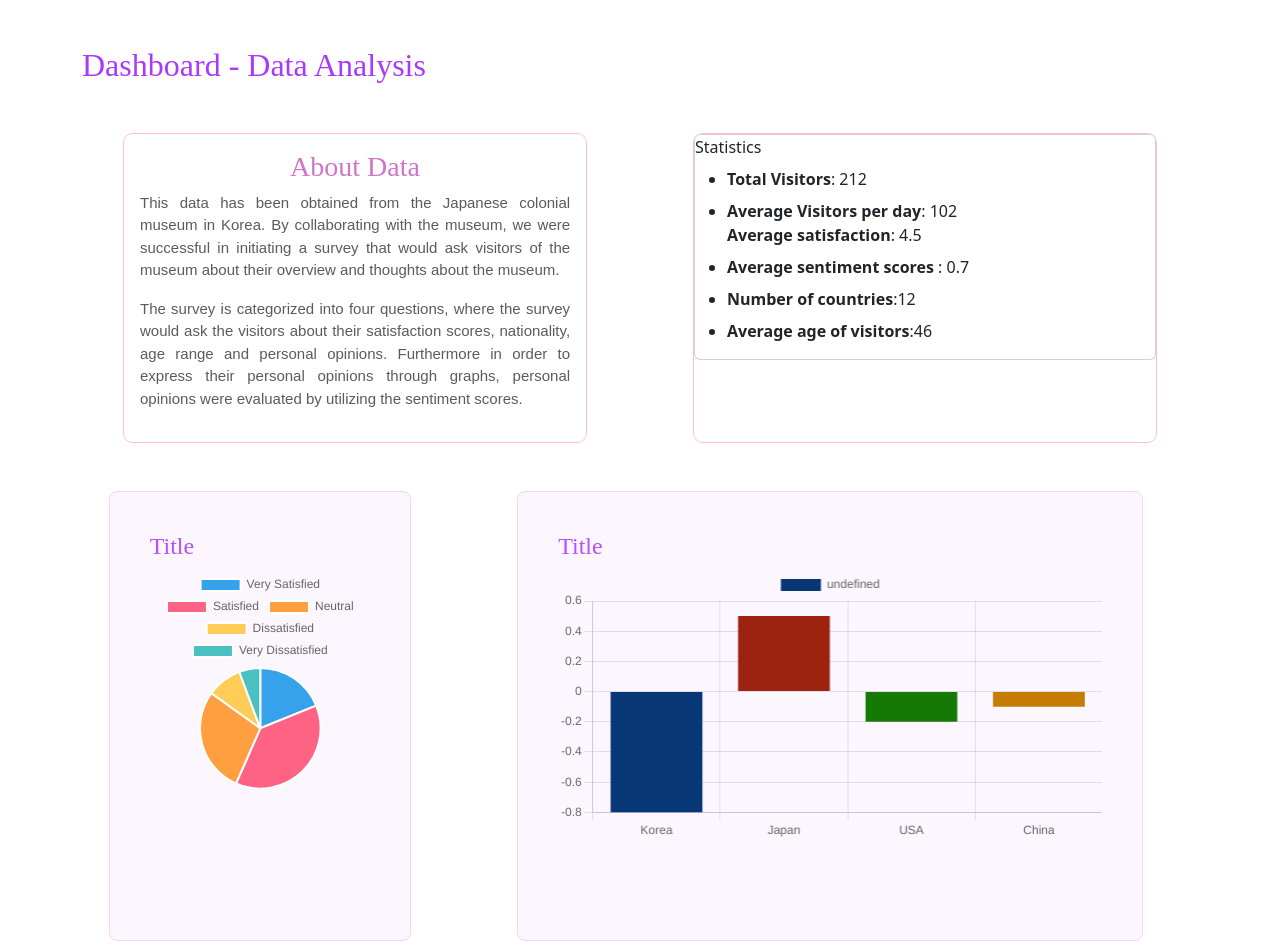
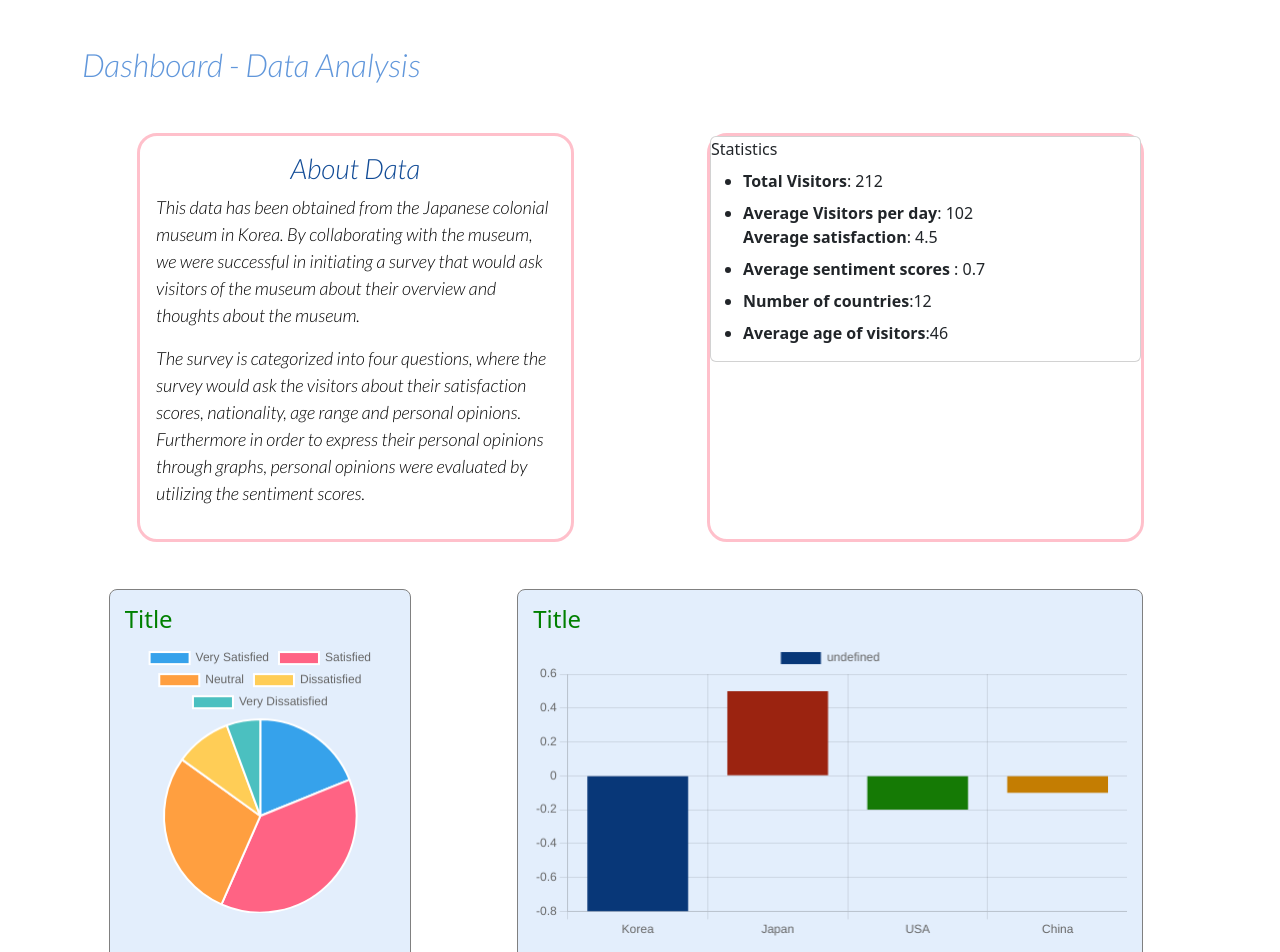
Before and after one commit to Myungseok08/History-MU, a plain HTML site: page index.html in a window 1280 px wide. Shown: the part 640-1592 px from the top of the page. Drawn offline with nearby package versions, Linux system fonts and the light colour scheme.

Commit message:
Add files via upload

```diff
--- a/static/css/styles.css
+++ b/static/css/styles.css
@@ -1,11 +1,11 @@
 a{
 	text-decoration: none;
-	color: #D7A0FF;
+	color:darkblue ;
 }
 
 header{
-	background: #FAF3FF;
-	padding: 9px 0;
+	background: #E8EDEF;
+	padding: 25px 0;
 }
 
 .navbar ul{
@@ -22,7 +22,7 @@ header{
 .navbar a{
 	font-size:15px;
 	font-weight:600;
-	color: #D7A0FF;
+	color: #61BDEA;
 	text-transform: uppercase;
 	display: flex;
 	align-items:center;
@@ -36,37 +36,39 @@ section {
 	overflow:hidden;
 }
 h2{
-	color: #AA39FD;
-	font-family: 'Playfair Display', serif;
+	color: #6197DB;
+	font-family: 'Lato', sans-serif;
+}
+p{
+
+	font-family: 'Lato', sans-serif;
 }
 h3{
-	font-family: 'Playfair Display', serif;
-}
-p{
-	font-family: 'PT Sans', sans-serif;
+	font-family: 'Lato', sans-serif;
 }
 h4{
 	color:green;
-	font-family: 'Playfair Display', serif;
 }
 .card1{
-	width: 85%;
-	background-color: white;
-	color: #CF75C8;
-	border: 1px solid pink;
-	border-radius: 10px;
-/*	transition: 0.3s;*/
+	width:80%;
+	background-color:white;
+	color:#114B96;
+	border: 3px solid pink;
+	border-radius:20px;
+	transition: 0.5s;
 }
 .card1:hover{
-	scale:1.05;
-/*	background-color: #FFEBFD;*/
+     scale:1.1;
+     background-color:#91B1C2  ;
+}
 }
 .card1 p{
-	color:#848484;
-	font-size: 18px;
+	color:black;
+	font-size:15px;
+	text-align: justify;
 }
 .card2{
-	width: 85%;
+    width: 80%;
 	background-color:white;
 	color:black;
 	border: 6px solid gray;
@@ -74,54 +76,45 @@ border-radius: 12px;
 	transition: 0.3s;
 }
 .card2:hover{
-scale:1.05;
+	scale:1.1;
 	background-color: gray;
 }
 .card p{
-	color: #5B5B5B;
-	font-size:15px;
-	text-align: justify;
+	color:black;
+	font-size:18px;
 }
 /*#piechart1{
 	border: 1px solid darkgray;
 	border-radius: 8px;
-	padding: 45px;
+	padding: 20px;
 }
 #barchart1{
 	border: 1px solid darkgray;
 	border-radius: 8px;
-		padding: 40px;
+	padding: 24px;
 
 }
 
-#linechart1{
+#newchart1{
 	border: 1px solid darkgray;
 	border-radius: 8px;
-	padding: 15px;
+	padding: 20px;
 }
-
-#linechart2{
+#newchart2{
 	border: 1px solid darkgray;
 	border-radius: 8px;
+	padding: 20px;*/
+
+.graph-box{
+	background-color:#E3EEFC  ;
+	width:85%;
+	height:450px;
+	border: 1px solid gray;
+	border-radius: 8px;
 	padding: 15px;
-}*/
-#linechart1{
-	margin-top: 88px;
+
 }
-.graph-box{
-	background-color: #FCF6FE;
-	width: 85%;
-	height: 450px;
-	border: 1px solid #F4D3FF;
-	border-radius: 8px;
-	padding: 40px;
-}
-.graph-box h4{
-	color:#B550FF;
-}
-.graph-box p{
-	color: #6C6C6C;
 }
 .graph-box:hover{
-	scale:1.04;
+	scale:1.05;
 }
```
Lines whose indentation alone changed are shown as unchanged.
